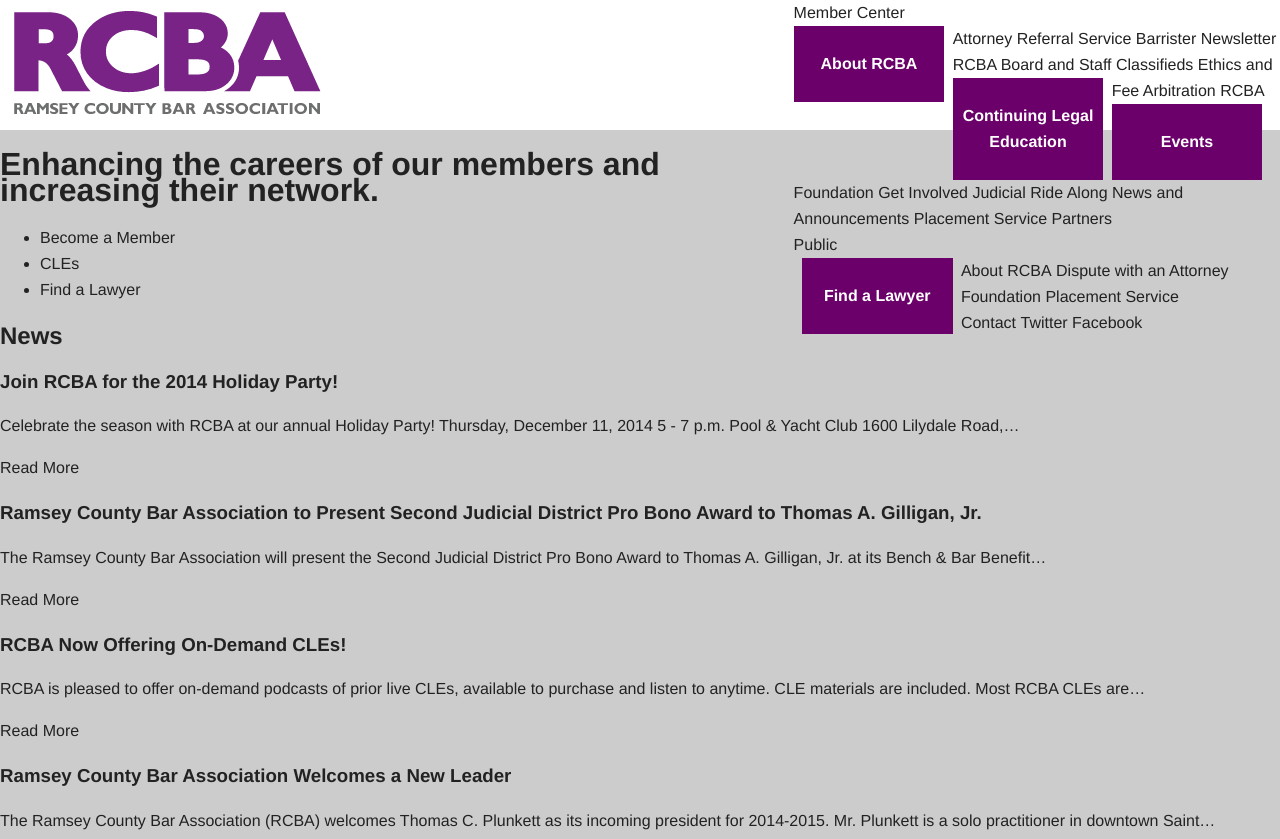
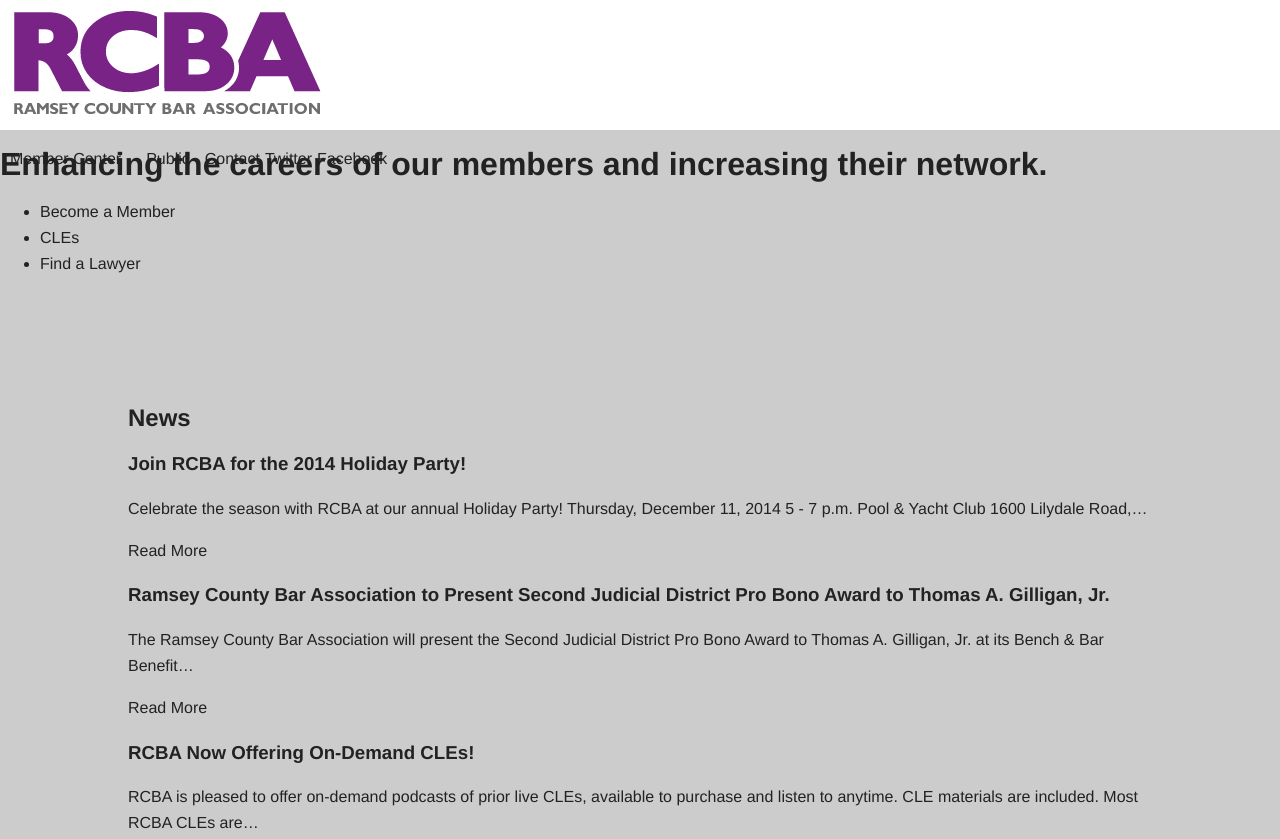
Before and after one commit to rachmweeks/final_project, a plain HTML site: page index.html in a window 1280 px wide. Shown: the top 839 px of the page. Drawn offline with nearby package versions, Linux system fonts and the light colour scheme.

Commit message:
work on menu
not going well…

```diff
--- a/css/main.css
+++ b/css/main.css
@@ -73,36 +73,7 @@ body {
 
 
 
-/* ==============
-    MOBILE: Menu
-   ============== */
 
-nav ul {
-    margin: 0;
-    padding: 0;
-}
-
-nav a {
-    display: block;
-    margin-bottom: 10px;
-    padding: 15px 0;
-
-    text-align: center;
-    text-decoration: none;
-    font-weight: bold;
-
-    color: white;
-    background: #6B006B;
-}
-
-nav a:hover,
-nav a:visited {
-    color: white;
-}
-
-nav a:hover {
-    text-decoration: underline;
-}
 
 /* ==============
     MOBILE: Main
@@ -142,6 +113,11 @@ header {
 	background-color: white;
 }
 
+section {
+	margin: 10%;
+	clear: both;
+}
+
 
 
 
@@ -164,12 +140,41 @@ header {
     INTERMEDIATE: Menu
    ==================== */
 
-    nav a {
-        float: left;
-        width: 27%;
-        margin: 0 1.7%;
-        padding: 25px 2%;
-        margin-bottom: 0;
+	nav {
+		position: absolute;
+		width: 100%;
+	}
+
+	nav a {
+		padding: 10px;
+	}
+
+
+	nav ul {
+		list-style: none;
+		padding: 0px;
+	}
+
+    nav li {
+    	float: left;
+    	margin-right: 5px;
+    	padding: 0px;
+    }
+
+    nav li:hover ul {
+    	display: block;
+    }
+
+    nav li ul {
+    	display: none;
+    	position: absolute;
+    	padding: 0;
+    }
+
+    nav li li {
+    	float: none;
+    	margin: 0;
+    	background-color: white;
     }
 
     nav li:first-child a {
--- a/index.html
+++ b/index.html
@@ -18,31 +18,31 @@
 			<a href=".."><img src="img/rcba_logo.png" alt="RCBA logo"></a>
 			<nav>
 				<ul>
-					<li>Member Center
+					<li><a>Member Center</a>
 						<ul>
 							<li><a href="about">About RCBA</a></li>
-							<li>Attorney Referral Service</li>
-							<li>Barrister Newsletter</li>
-							<li>RCBA Board and Staff</li>
-							<li>Classifieds</li>
+							<li><a>Attorney Referral Service</a></li>
+							<li><a>Barrister Newsletter</a></li>
+							<li><a>RCBA Board and Staff</a></li>
+							<li><a>Classifieds</a></li>
 							<li><a href="cle">Continuing Legal Education</a></li>
-							<li>Ethics and Fee Arbitration</li>
+							<li><a>Ethics and Fee Arbitration</a></li>
 							<li><a href="events">Events</a></li>
-							<li>RCBA Foundation</li>
-							<li>Get Involved</li>
-							<li>Judicial Ride Along</li>
-							<li>News and Announcements</li>
-							<li>Placement Service</li>
-							<li>Partners</li>
+							<li><a>RCBA Foundation</a></li>
+							<li><a>Get Involved</a></li>
+							<li><a>Judicial Ride Along</a></li>
+							<li><a>News and Announcements</a></li>
+							<li><a>Placement Service</a></li>
+							<li><a>Partners</a></li>
 						</ul>
 					</li>
-					<li>Public
+					<li><a>Public</a>
 						<ul>
-							<li>About RCBA</li>
+							<li><a>About RCBA</a></li>
 							<li><a href="../referral">Find a Lawyer</a></li>
-							<li>Dispute with an Attorney</li>
-							<li>Foundation</li>
-							<li>Placement Service</li>
+							<li><a>Dispute with an Attorney</a></li>
+							<li><a>Foundation</a></li>
+							<li><a>Placement Service</a></li>
 						</ul>
 					</li>
 					<li>Contact</li>
```
